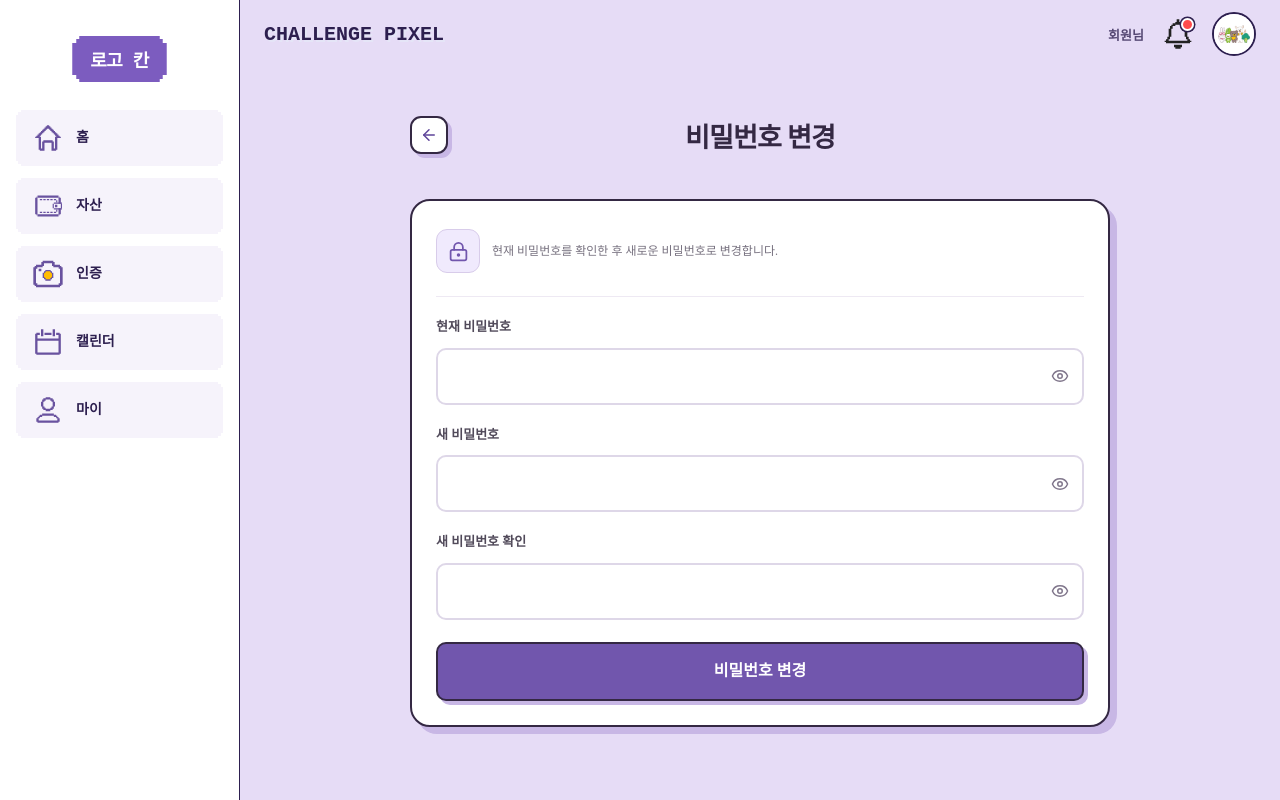
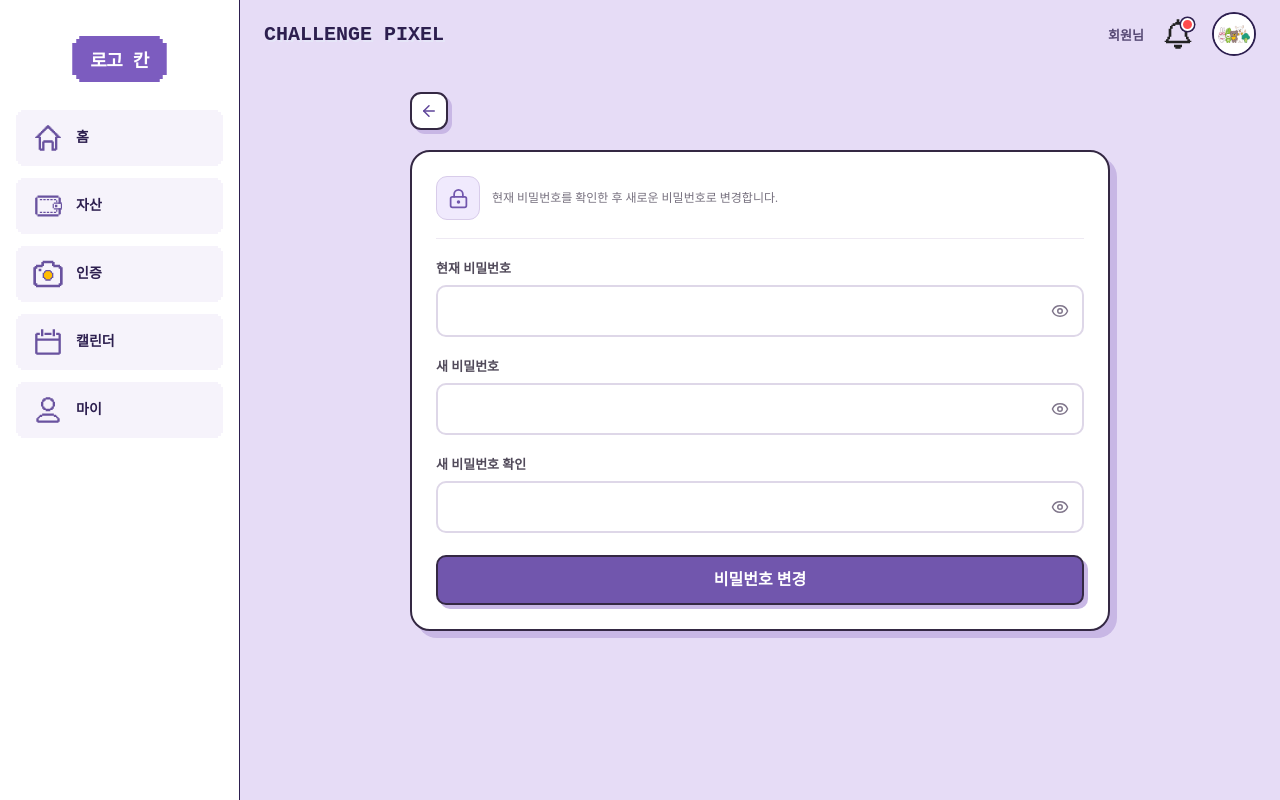
Before and after one commit to KB-2026-Youngly/youngly-frontend, a Vue app: page /mypage/password in a window 1280 px wide. Built offline with nearby package versions, Linux system fonts and the light colour scheme; no server answers; sample sign-in values are in the browser's storage.

Commit message:
YL-130 Style: 마이페이지 관련 화면 디자인 보완 #44

```diff
--- a/src/views/mypage/PasswordChangeView.vue
+++ b/src/views/mypage/PasswordChangeView.vue
@@ -4,7 +4,6 @@
       <button type="button" aria-label="마이페이지로 돌아가기" @click="goBack">
         <ArrowLeft :size="18" aria-hidden="true" />
       </button>
-      <h1>비밀번호 변경</h1>
     </header>
 
     <form class="password-form" novalidate @submit.prevent="handleSubmit">
@@ -180,6 +179,7 @@ onBeforeUnmount(() => window.clearTimeout(redirectTimer))
   --color-primary-hover: #6448a3;
 
   display: grid;
+  align-content: start;
   gap: 20px;
   min-height: calc(100vh - 69px);
   margin: -20px;
@@ -190,16 +190,8 @@ onBeforeUnmount(() => window.clearTimeout(redirectTimer))
 }
 
 .password-header {
-  display: grid;
-  grid-template-columns: 40px minmax(0, 1fr) 40px;
+  display: flex;
   align-items: center;
-}
-
-.password-header h1 {
-  margin: 0;
-  font-size: 21px;
-  letter-spacing: -0.03em;
-  text-align: center;
 }
 
 .password-header button {
@@ -345,10 +337,6 @@ onBeforeUnmount(() => window.clearTimeout(redirectTimer))
     padding: 16px 16px 40px;
   }
 
-  .password-header h1 {
-    font-size: 19px;
-  }
-
   .password-form {
     gap: 17px;
     padding: 20px 18px;
@@ -374,11 +362,6 @@ onBeforeUnmount(() => window.clearTimeout(redirectTimer))
 .password-header button:hover {
   box-shadow: 2px 2px 0 var(--mypage-shadow);
   transform: translate(2px, 2px);
-}
-
-.password-header h1 {
-  color: var(--mypage-ink);
-  font-size: 27px;
 }
 
 .password-form {
```
